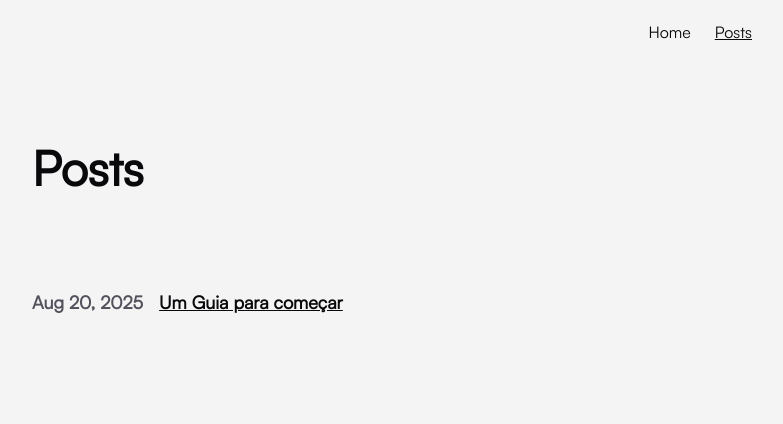
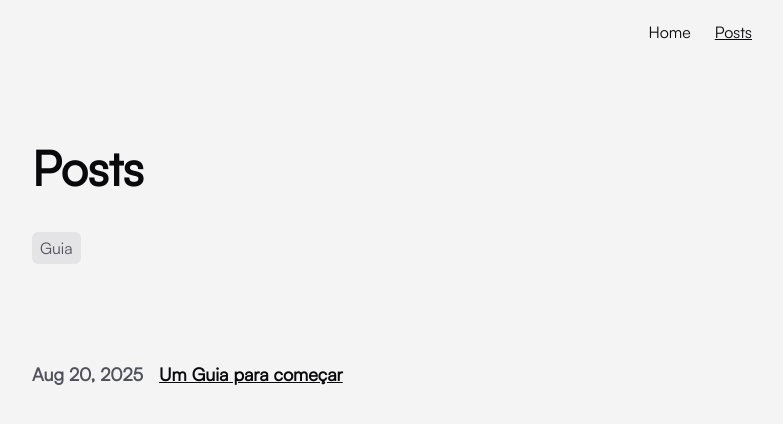
Before and after one commit to Onlyatsug/Personal-Blog, a React (Vite) app: page /posts in a window 1280 px wide. Shown: the top 424 px of the page, without its empty margins (248-1031 px from the left). Built offline with nearby package versions, Linux system fonts and the light colour scheme.

Commit message:
feat: tag search

```diff
--- a/src/pages/Posts.jsx
+++ b/src/pages/Posts.jsx
@@ -1,14 +1,26 @@
 import Header from '../components/Header'
 import Footer from '../components/Footer'
+import Tags from '../components/Tags'
 
-import { Link } from 'react-router-dom'
+import { Link, useSearchParams } from 'react-router-dom'
 import { posts } from '../posts/loader'
 
 import '../index.css'
 
 function Posts() {
-  const recentPosts = posts
-    .filter(post => post.meta.published)
+  const [searchParams, setSearchParams] = useSearchParams()
+  const currentTag = searchParams.get("tag")
+
+  const recentPosts = posts.filter(post => post.meta.published)
+
+  // gera lista de tags únicas
+  const uniqueTags = [...new Set(recentPosts.flatMap(post => post.meta.tags))]
+
+  // se tiver tag selecionada, filtra os posts
+  const filteredPosts = currentTag
+    ? recentPosts.filter(post => post.meta.tags.includes(currentTag))
+    : recentPosts
+
   return (
     <>
       <div className="min-h-screen flex flex-col bg-zinc-100 dark:bg-zinc-950 font-satoshi text-zinc-50">
@@ -20,11 +32,34 @@ function Posts() {
             <div className="flex items-center justify-between">
               <h1 className="text-5xl font-black text-zinc-950 dark:text-zinc-50">Posts</h1>
             </div>
+            <div className='mt-10 flex flex-wrap gap-4 list-none'>
+              {uniqueTags.map((tag, index) => (
+                <Link
+                  key={index}
+                  to={`?tag=${tag}`}
+                  className={`py-1 px-2 rounded-md ${
+                    tag === currentTag
+                      ? 'bg-zinc-800 text-zinc-50'
+                      : 'bg-zinc-200 text-zinc-600'
+                  }`}
+                >
+                  {tag}
+                </Link>
+              ))}
+              {currentTag && (
+                <button
+                  onClick={() => setSearchParams({})}
+                  className='ml-2 text-sm underline text-zinc-950 dark:text-zinc-50'
+                >
+                  limpar filtro
+                </button>
+              )}
+            </div>
           </main>
+
           <section>
-            {recentPosts.map((post) => (
+            {filteredPosts.map((post) => (
               <div key={post.meta.id} className='font-black flex mb-4 text-lg items-center'>
-
                 <h4 className='text-zinc-600 dark:text-zinc-400 text-nowrap'>{post.meta.visual_date}</h4>
                 <Link
                   to={`/posts/${post.meta.slug}`}
--- a/src/posts/um-guia.mdx
+++ b/src/posts/um-guia.mdx
@@ -4,7 +4,7 @@ export const meta = {
   visual_date: 'Aug 20, 2025',
   context: `Este documento serve como um showcase de todos os elementos CommonMark que estilizamos. Usado para verificar se o CSS base está aplicando a formatação visual esperada em cada componente, desde os títulos até os blocos de código.`,
   published: true,
-  tags: ['Guia', 'Pessoal', 'Utilidades'],
+  tags: ['Guia'],
   id: '001',
 }
 
```
